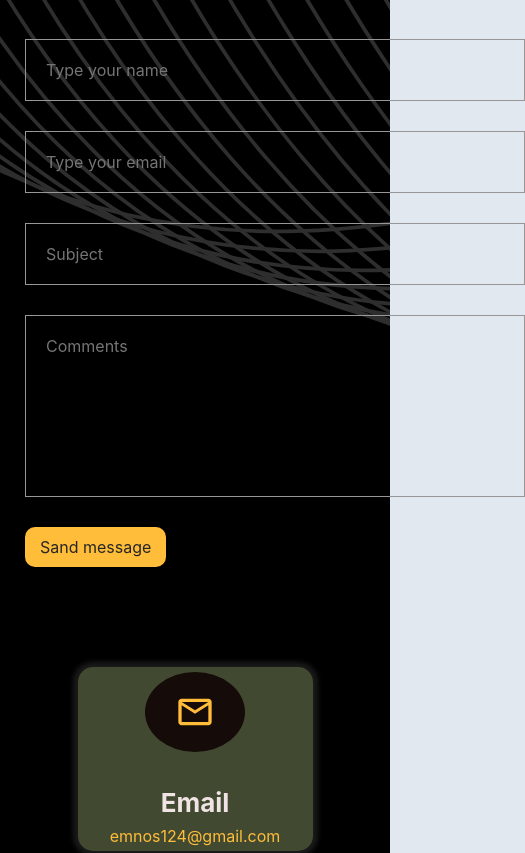
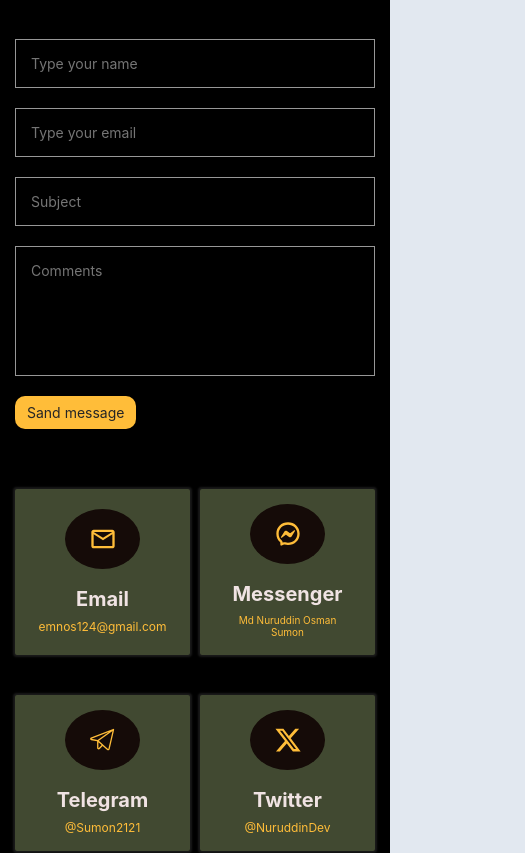
Before and after one commit to nuruddin-osman/checkPortfolio, a React (Vite) app: page / in a window 390 px wide. Shown: the part 6700-7553 px from the top of the page, 525 px wide, since content can reach past the window. Built offline with nearby package versions, Linux system fonts and the light colour scheme.

Commit message:
Contact 576px

```diff
--- a/src/sections/contacts/Contact.jsx
+++ b/src/sections/contacts/Contact.jsx
@@ -21,6 +21,7 @@ const Contact = () => {
                     </form>
                 </div>
                 <div className="contact_icons">
+                    <div className="contact_icon_part">
                         {/* ===================Email===================== */}
                         <div className="contact_links">
                             <div className="icon_wrapper">
@@ -41,6 +42,8 @@ const Contact = () => {
                             <h3>Messenger</h3>
                             <h5><a href="#" className='contact_link messenger'>Md Nuruddin Osman Sumon</a></h5>
                         </div>
+                    </div>
+                    <div className="contact_icon_part">
                         {/* ===================Telegram===================== */}
                         <div className="contact_links">
                             <div className="icon_wrapper">
@@ -64,6 +67,7 @@ const Contact = () => {
                     </div>
                 </div>
             </div>
+        </div>
     </section>
   )
 }
--- a/src/sections/contacts/contact.css
+++ b/src/sections/contacts/contact.css
@@ -51,10 +51,15 @@
 }
 .contact_icons{
     display: flex;
-    flex-wrap: wrap;
     width: 50%;
-    row-gap: 40px;
-    justify-content: space-evenly;
+    gap: 40px;
+    align-items: center;
+    flex-direction: column;
+}
+.contact_icon_part{
+    display: flex;
+    gap: 40px;
+    justify-content: space-between;
 }
 
 .icon_wrapper{
@@ -114,20 +119,29 @@
 
 @media screen and (max-width: 1024px){
     .contact_form{
-        width: 400px;
-    }
-    .contact_icons{
-        width: auto;
-        row-gap: 40px;
+        width: 45%;
     }
     .contact_links {
-        width: 192px;
-        padding: 5px;
-        border-radius: 15px;
+        width: 50%;
+        padding: 15px 5px;
+        border-radius: 10px;
         box-shadow: 0px 0px 5px 5px rgba(255, 255, 255, 0.1);
     }
     .contact_links:hover{
         box-shadow: 0px 0px 5px 5px lightblue;
+    }
+    .contact_link{
+        width: 165px;
+        text-align: center;
+    }
+    .contact_icons{
+        gap: 40px;
+        width: 55%;
+    }
+    .contact_icon_part{
+        gap: 20px;
+        justify-content: space-between;
+        width: 100%;
     }
     .sandBtn {
         padding: 10px 15px;
@@ -153,7 +167,6 @@
         margin: 0 auto;
     }
     .sandBtn {
-
         margin-top: 0px;
     }
     .contact_icons{
@@ -161,6 +174,74 @@
         gap: 50px;
     }
     .contact_links{
-        width: 235px;
+        width: 50%;
+        box-shadow: 0px 0px 3px 3px rgba(255, 255, 255, 0.1);
+        transition: 0.3s;
+    }
+    .contact_links:hover{
+        box-shadow: 0px 0px 3px 3px lightblue;
+    }
+    .contact_icon_part{
+        width: 100%;
+        justify-content: space-between;
     }
 }
+/* =======================Small============================ */
+@media screen and (max-width: 576px){
+    #contact{
+        margin: 0 15px;
+    }
+    .contacts {
+        gap: 60px;
+    }
+    .inputField {
+        font-size: 14px;
+        padding: 15px;
+        margin-bottom: 20px;
+    }
+    #areaField {
+        height: 130px;
+    }
+    .sandBtn {
+        padding: 8px 12px;
+        font-size: 14px;
+    }
+    .form{
+        width: auto;
+    }
+    .contact_links {
+        width: 50%;
+        border-radius: 2px;
+        box-shadow: 0px 0px 2px 2px rgba(255, 255, 255, 0.1);
+    }
+    .contact_links:hover{
+        box-shadow: 0px 0px 2px 2px lightblue;
+    }
+    .contact_icon {
+        font-size: 28px;
+    }
+    .icon_wrapper {
+        height: 60px;
+        width: 75px;
+    }
+    .contact_links h3 {
+        font-size: 20px;
+        margin: 18px 0 8px;
+    }
+    .contact_link {
+        font-size: 12px;
+        width: 132px;
+    }
+    .messenger{
+        font-size: 10px;
+    }
+    .contact_icons {
+        column-gap: 5px;
+        row-gap: 40px;
+    }
+    .contact_icon_part{
+        justify-content: space-between;
+        gap: 10px;
+        width: 100%;
+    }
+}
```
Lines whose indentation alone changed are shown as unchanged.
